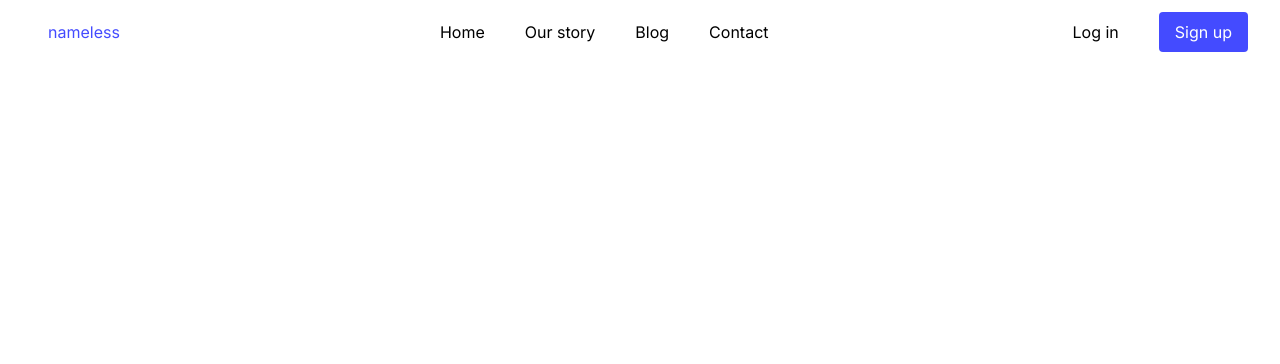
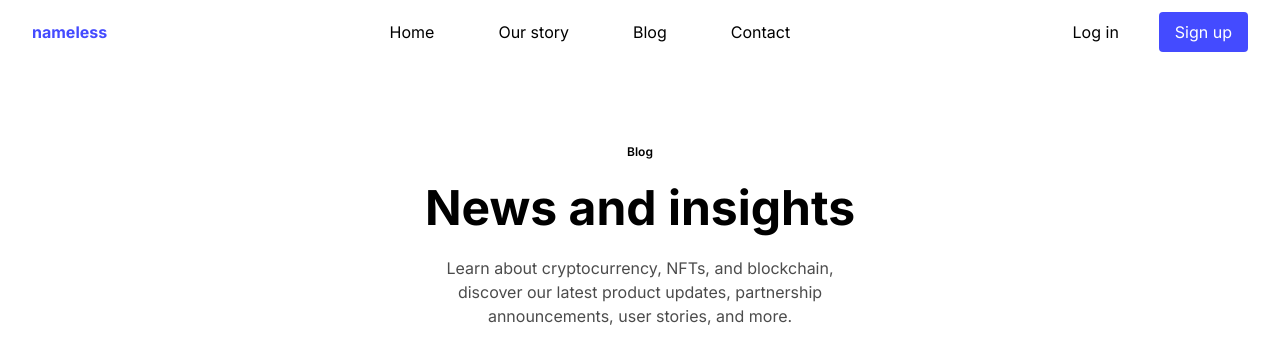
Before and after one commit to umuterozan/next-nameless-blog, a Next.js app: page / in a window 1280 px wide. Shown: the top 364 px of the page. Built offline with nearby package versions, Linux system fonts and the light colour scheme.

Commit message:
completed hero section component

```diff
--- a/src/app/components/blog/HeroSection.tsx
+++ b/src/app/components/blog/HeroSection.tsx
@@ -0,0 +1,13 @@
+export default function HeroSection() {
+    return (
+        <section className="container mx-auto justify-center text-center grid gap-y-6 mt-20">
+            <h6 className="font-semibold text-xs">Blog</h6>
+            <h1 className="font-bold text-5xl">News and insights</h1>
+            <p className="opacity-70 max-w-md">
+                Learn about cryptocurrency, NFTs, and blockchain, discover our
+                latest product updates, partnership announcements, user stories,
+                and more.
+            </p>
+        </section>
+    );
+}
--- a/src/app/components/common/Header.tsx
+++ b/src/app/components/common/Header.tsx
@@ -4,10 +4,10 @@ export default function Header() {
     return (
         <header className="h-16">
             <div className="h-full flex items-center justify-between container mx-auto">
-                <div className="text-[#444bff] py-2 px-4 rounded">
-                    <Link href="/">nameless</Link>
+                <div className="text-[#444bff]">
+                    <Link className="font-bold" href="/">nameless</Link>
                 </div>
-                <div className="flex items-center gap-x-10">
+                <div className="flex items-center gap-x-16">
                     <Link href="/">Home</Link>
                     <Link href="/">Our story</Link>
                     <Link href="/">Blog</Link>
--- a/src/app/page.tsx
+++ b/src/app/page.tsx
@@ -1,9 +1,11 @@
+import HeroSection from "./components/blog/HeroSection";
 import Header from "./components/common/Header";
 
 export default function Home() {
     return (
         <>
             <Header />
+            <HeroSection />
         </>
     )
 }
```
